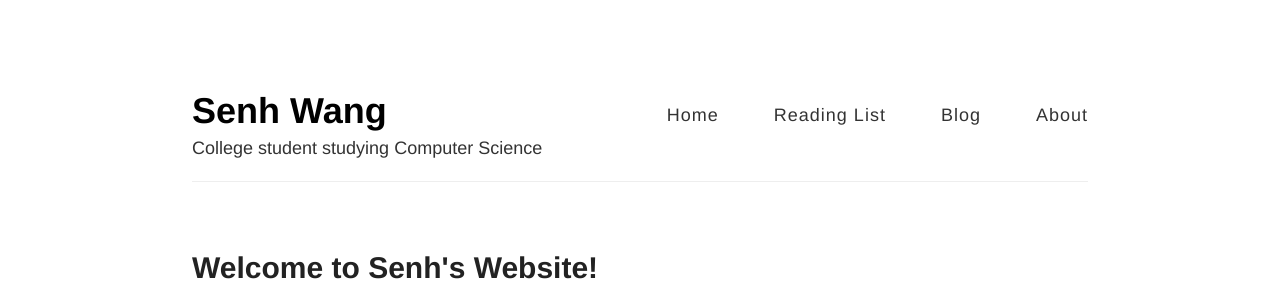
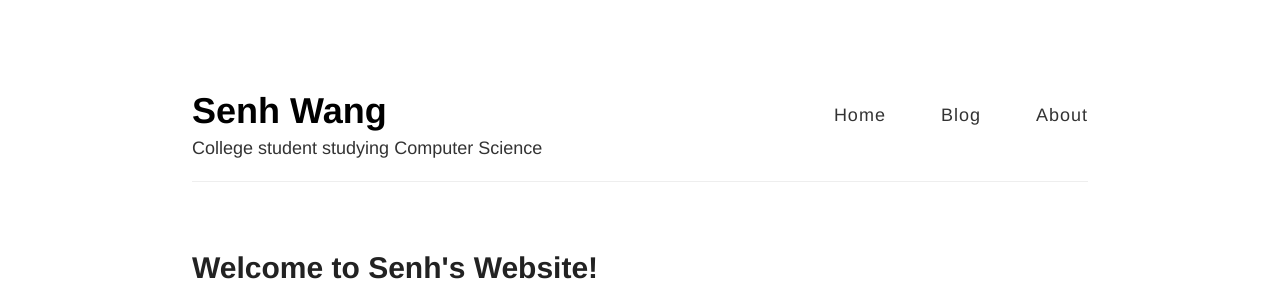
Before and after one commit to SenhW/senhw.github.io, a Jekyll site: the page built from index.html, in a window 1280 px wide. Shown: the top 298 px of the page. Built offline with Jekyll 4.4.1, drawn with Linux system fonts in a browser that asks for light colours; Markdown is read by kramdown in place of the engine named in the settings.

Commit message:
Update default.html

```diff
--- a/_layouts/default.html
+++ b/_layouts/default.html
@@ -28,7 +28,6 @@
 
           <nav>
             <a href="{{ site.baseurl }}/">Home</a>
-            <a href="{{ site.baseurl }}/reading">Reading List</a>
             <a href="{{ site.baseurl }}/blog">Blog</a>
             <a href="{{ site.baseurl }}/about">About</a>
           </nav>
```
